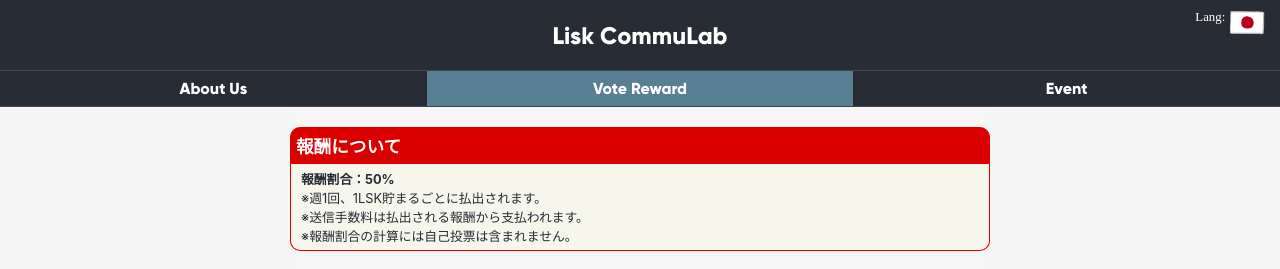
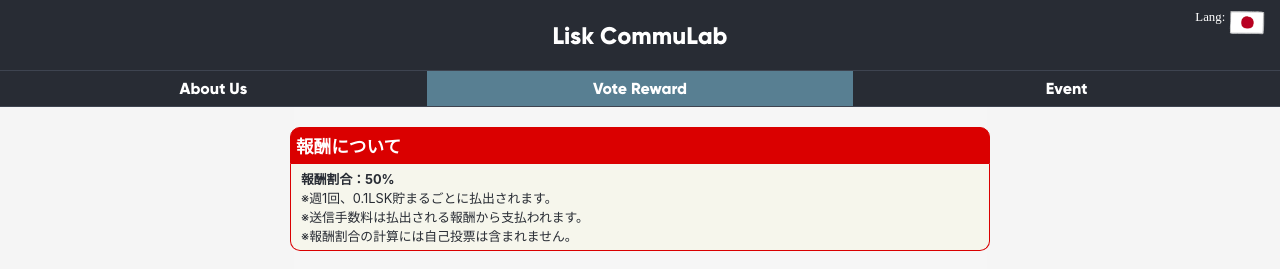
Before and after one commit to lisknonanika/liskcommulab-web, a React (Create React App) app: page / in a window 1280 px wide. Both pictures are taken after a click on the element "Vote Reward". Shown: the top 269 px of the page. Built offline with nearby package versions, Linux system fonts and the light colour scheme; no server answers.

Commit message:
Update Reward.js

```diff
--- a/src/components/Reward.js
+++ b/src/components/Reward.js
@@ -125,7 +125,7 @@
             <div className="title" style={{backgroundColor: "#da0000", borderColor: "#da0000", fontWeight: "bold"}}>{this.props.translation('報酬について')}</div>
             <div className="content" style={{backgroundColor: "rgba(233, 223, 37, 0.05)", borderColor: "#da0000"}}>
               <div style={{fontWeight: "bold"}}>{this.props.translation('報酬割合')}：50%</div>
-              <div>{this.props.translation('※週1回、1LSK貯まるごとに払出されます。')}</div>
+              <div>{this.props.translation('※週1回、0.1LSK貯まるごとに払出されます。')}</div>
               <div>{this.props.translation('※送信手数料は払出される報酬から支払われます。')}</div>
               <div>{this.props.translation('※報酬割合の計算には自己投票は含まれません。')}</div>
             </div>
```
